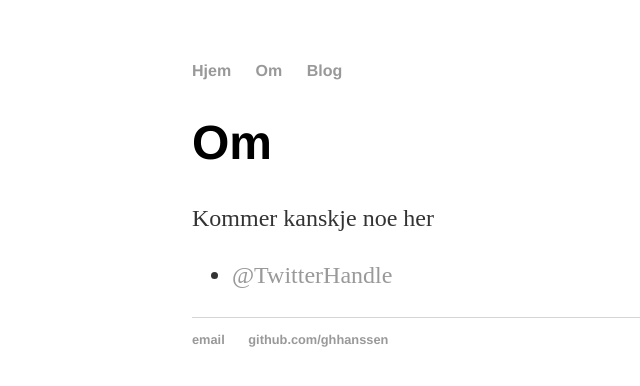
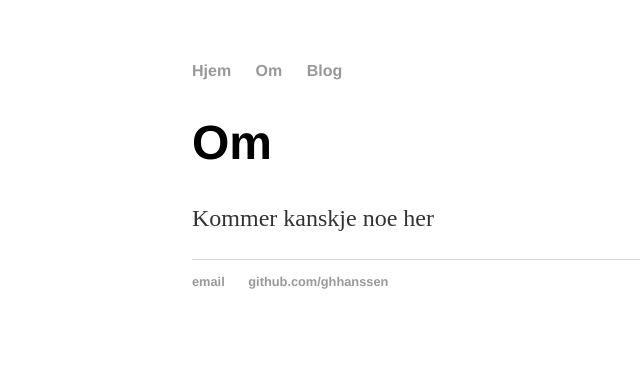
Before and after one commit to ghhanssen/ghhanssen.github.io, a Jekyll site: the page built from om/index.html, in a window 1280 px wide. Shown: the top 386 px of the page, without its empty margins (0-640 px from the left). Built offline with Jekyll 4.4.1, drawn with Linux system fonts in a browser that asks for light colours.

Commit message:
Update index.html

```diff
--- a/om/index.html
+++ b/om/index.html
@@ -7,9 +7,9 @@ title: Om meg...
 	<h1>Om</h1>
 	<p>Kommer kanskje noe her</p>
 
-	<ul class="contacts">
+	<!--	<ul class="contacts">
 		<li><a href="#">@TwitterHandle</a></li>
-		<!--<li><a href="#">Your Departmental Webpage</a></li>
-		<li><a href="#">Another site you want to link to</a></li>-->
-	</ul>
+		<li><a href="#">Your Departmental Webpage</a></li>
+		<li><a href="#">Another site you want to link to</a></li>
+	</ul>-->
 </div>
```
